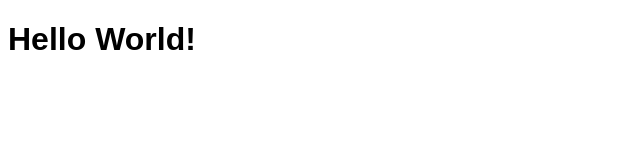
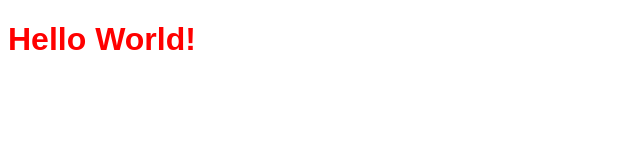
Before and after one commit to eugenekhristo2/git-collaborating, a plain HTML site: page index.html in a window 1280 px wide. Shown: the whole page, without its empty margins (0-640 px from the left). Drawn offline with Linux system fonts and the light colour scheme.

Commit message:
added red color for everything

```diff
--- a/style.css
+++ b/style.css
@@ -1,3 +1,7 @@
 body {
   font-family: Arial, Helvetica, sans-serif;
 }
+
+* {
+  color: red;
+}
```
